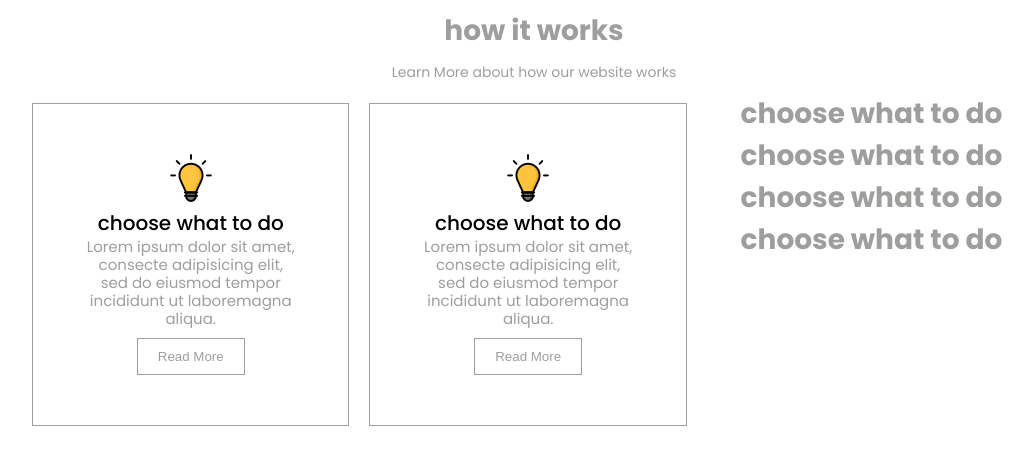
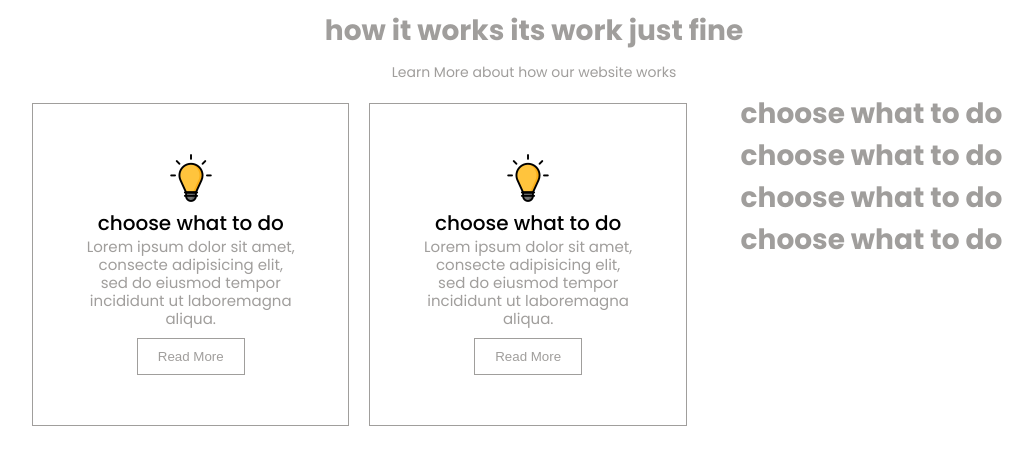
Before and after one commit to kjrajasekar/Online-Class, a plain HTML site: page home.htm in a window 1280 px wide. Shown: the whole page, without its empty margins (106-1139 px from the left). Drawn offline with Linux system fonts and the light colour scheme; files that its build step writes are made by us from their sources; a web font is replaced by a local one.

Commit message:
Update home.htm

```diff
--- a/home.htm
+++ b/home.htm
@@ -14,7 +14,7 @@
     <div class="how-section">
         <div class="content">
             <div class="row">
-                <h1>how it works</h1>
+                <h1>how it works its work just fine</h1>
                 <!-- <div>
                     <h1>how it works</h1>
 
```
